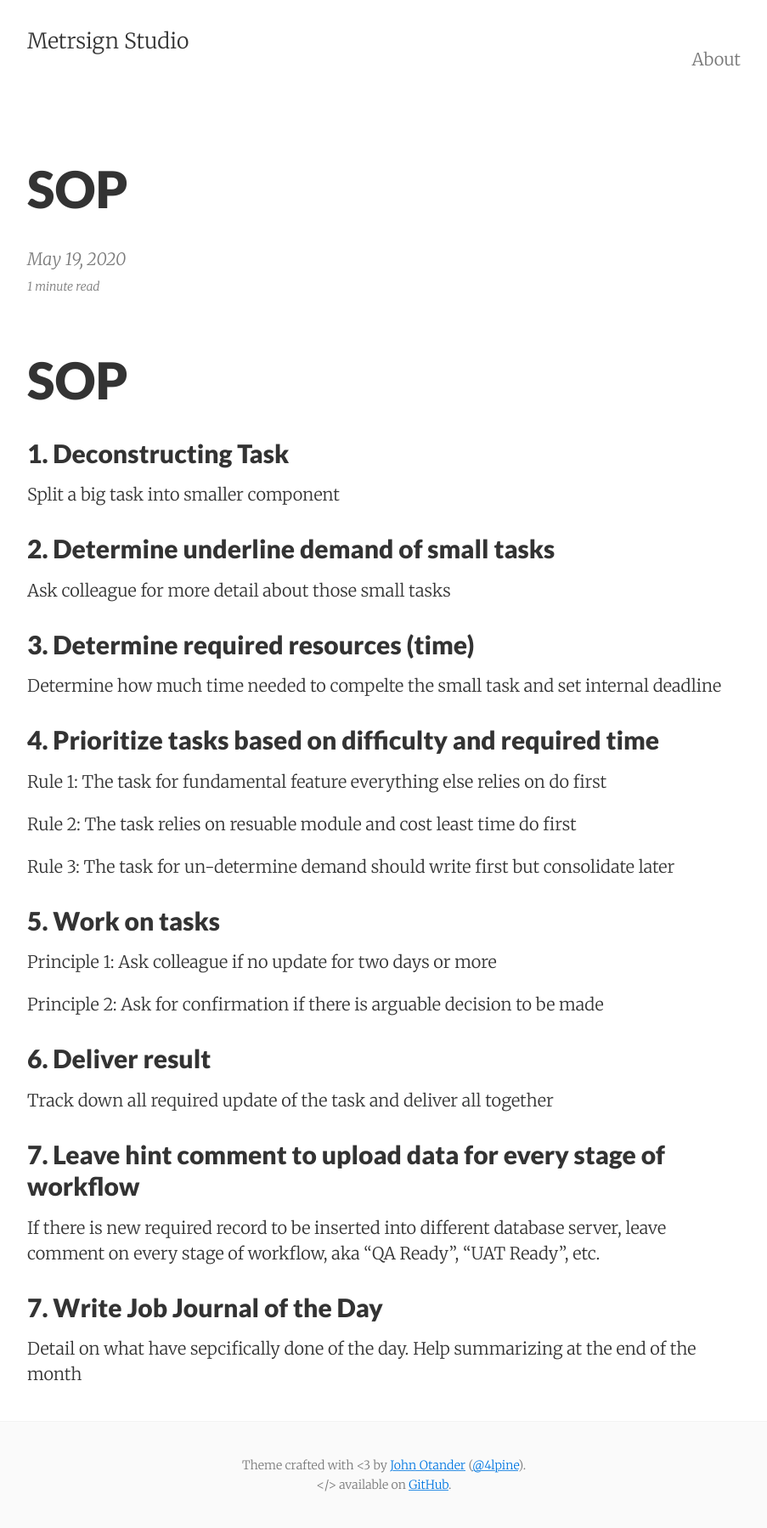
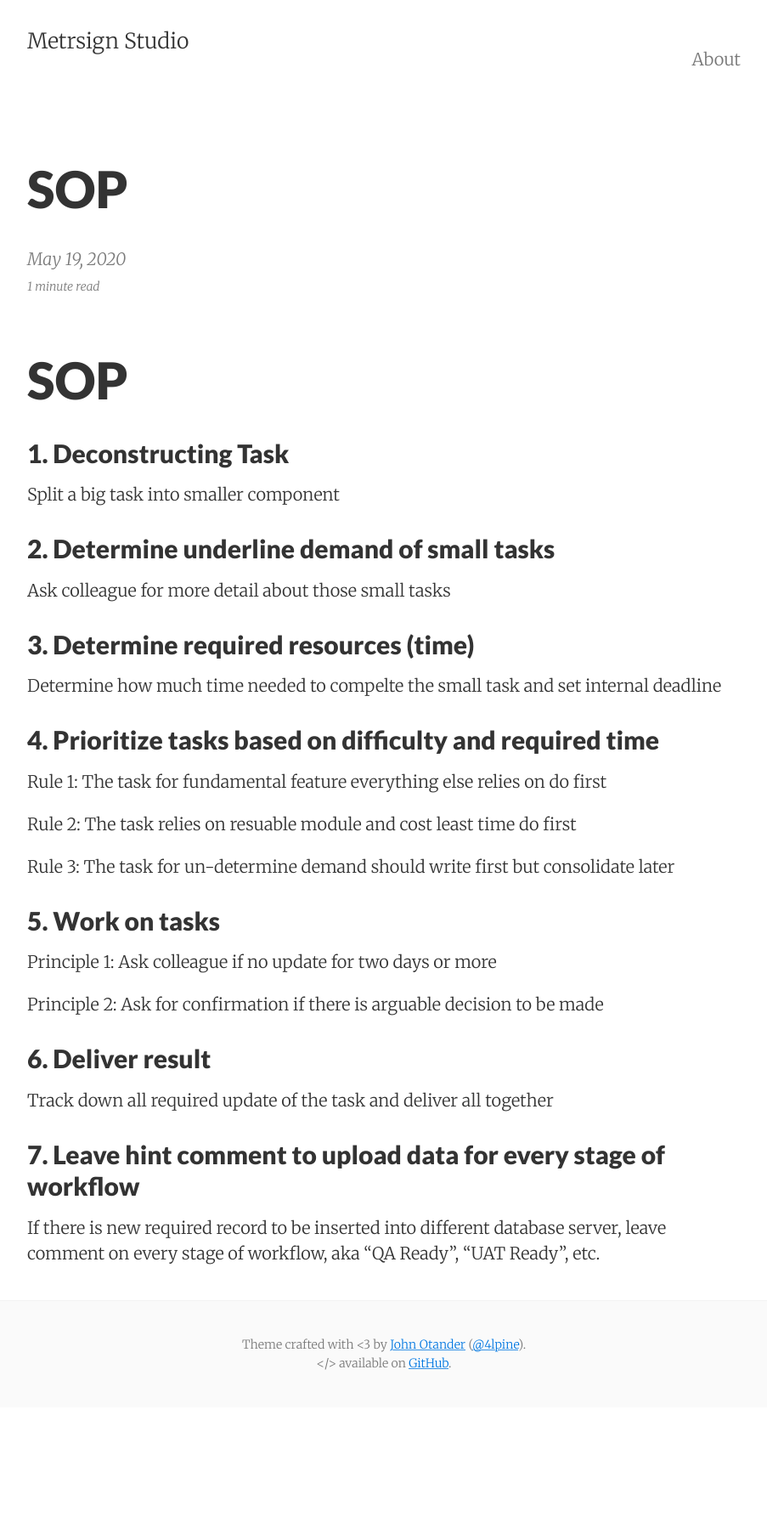
Before and after one commit to jasonwun/jasonwun.github.io, a Jekyll site: the page built from _posts/2020-05-19-SOP.md, in a window 1280 px wide. Shown: the whole page at 85% size, without its empty margins (188-1091 px from the left). Built offline with Jekyll 4.4.1, drawn with Linux system fonts in a browser that asks for light colours; after the commit the page ends 1656 px from its top, so only the background shows below that.

Commit message:
Update SOP

```diff
--- a/_posts/2020-05-19-SOP.md
+++ b/_posts/2020-05-19-SOP.md
@@ -28,5 +28,3 @@ Principle 2: Ask for confirmation if there is arguable decision to be made
 Track down all required update of the task and deliver all together
 ## 7. Leave hint comment to upload data for every stage of workflow
 If there is new required record to be inserted into different database server, leave comment on every stage of workflow, aka "QA Ready", "UAT Ready", etc.
-## 7. Write Job Journal of the Day
-Detail on what have sepcifically done of the day. Help summarizing at the end of the month
```
